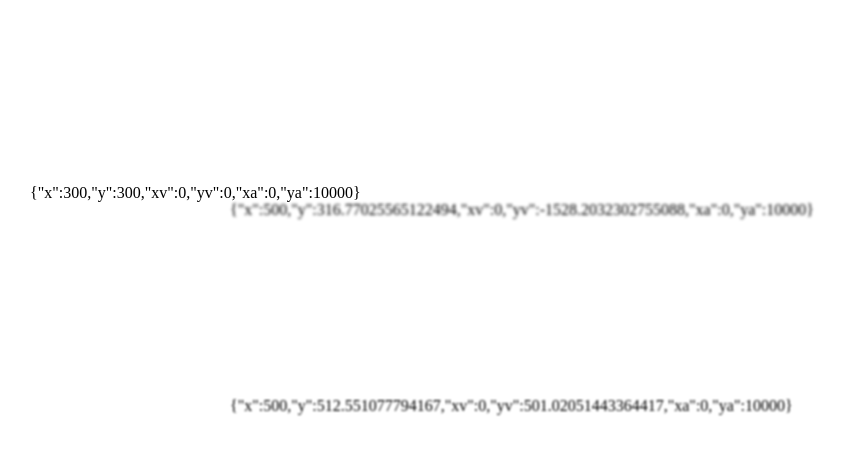
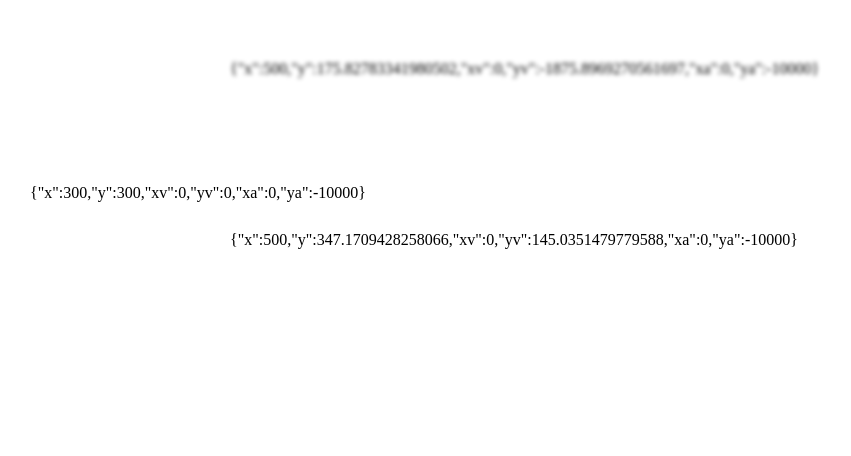
Before and after one commit to Blake-Dowling/Typescript-Physics-Simulator, a React (Create React App) app: page / in a window 1280 px wide. Shown: the part 116-572 px from the top of the page, without its empty margins (270-1121 px from the left). Built offline with nearby package versions, Linux system fonts and the light colour scheme.

Commit message:
KE momentum conservation initial

```diff
--- a/src/index.tsx
+++ b/src/index.tsx
@@ -50,7 +50,10 @@ export default function Index() {
           for(let j=0; j<newObList.length; j++){
             if(j != i){
               const obj_other = newObList[j];
-              console.log(obj.calcTD2(Dir.y, obj, obj_other, 30))
+              let ttc = obj.calcTD2(Dir.y, obj, obj_other, 30)
+              if(ttc < T){
+                obj.collision(Dir.y, obj, obj_other)
+              }
               // collision = obj.bounds(Dir.y, T, obj_other.y)
               //   || obj.bounds(Dir.x, T, obj_other.x);
               // if(collision){
--- a/src/ob.tsx
+++ b/src/ob.tsx
@@ -26,7 +26,7 @@ export class ob{
         this.xv = 0;
         this.yv = 0;
         this.xa = 0;
-        this.ya = 10000;
+        this.ya = -10000;
     }
 
 
@@ -39,7 +39,48 @@ export class ob{
     calcDDY(td: number){
       return ((0.5 * (this.ya * (td ** 2))) + (this.yv * td));
     }
-
+    collision(dir: Dir, obj1: ob, obj2: ob){
+      let v1 = 0;
+      let v2 = 0;
+      if(dir === Dir.x){
+        v1 = obj1.xv;
+        v2 = obj2.xv;
+      }
+      else if(dir === Dir.y){
+        v1 = obj1.yv;
+        v2 = obj2.yv;
+      }
+      else{
+        return;
+      }
+      const mass1 = 1;
+      const mass2 = 1;
+      const M = (mass1 * v1) + (mass2 * v1);
+      const K = (.5*mass1) * (v1**2) + (0.5*mass2) * (v2**2)
+      let vf2_plus = (
+                  (
+                    2*M*mass2 + Math.sqrt(
+                                          ((-2*M*mass2)**2) - (4*(mass2**2 + mass2)*(-2*K*mass1 + (M**2)))
+                                          )
+                  )
+                  / (2 * ((mass2**2) + mass2))
+                )
+                let vf2_minus = (
+                  (
+                    2*M*mass2 - Math.sqrt(
+                                          ((-2*M*mass2)**2) - (4*(mass2**2 + mass2)*(-2*K*mass1 + (M**2)))
+                                          )
+                  )
+                  / (2 * ((mass2**2) + mass2))
+                )
+                console.log(vf2_minus, vf2_plus)
+      let vf2 = Math.min(vf2_minus, vf2_plus)
+      let vf1 = (M - (mass2*vf2)) / mass1
+      // console.log(v1, v2)
+      // console.log(vf1-v1,vf2-v2)
+      obj1.yv = vf1;
+      obj2.yv = vf2;
+    }
     calcTD2(dir: Dir, obj1: ob, obj2: ob, dd: number){
 
       let d = 0;
```
